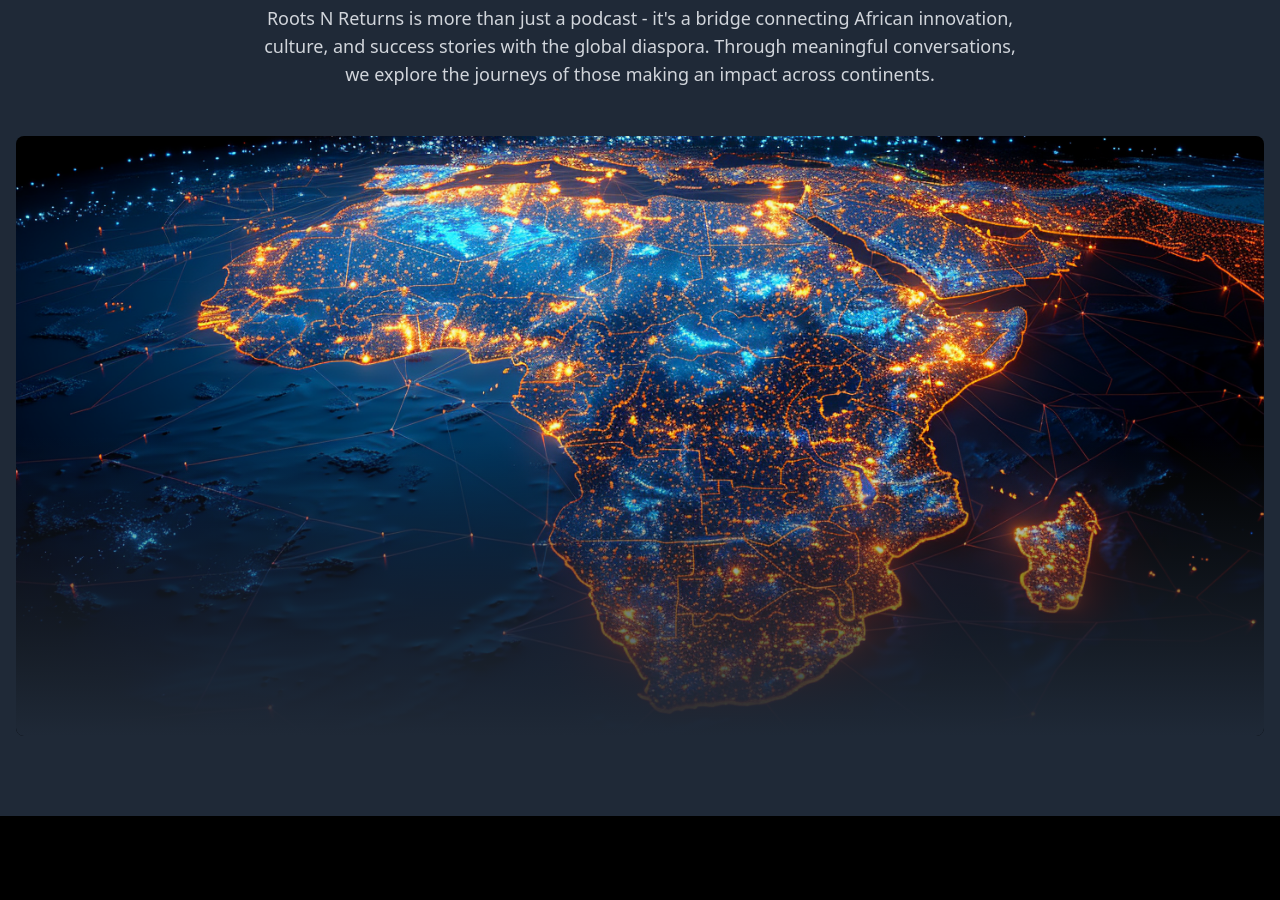
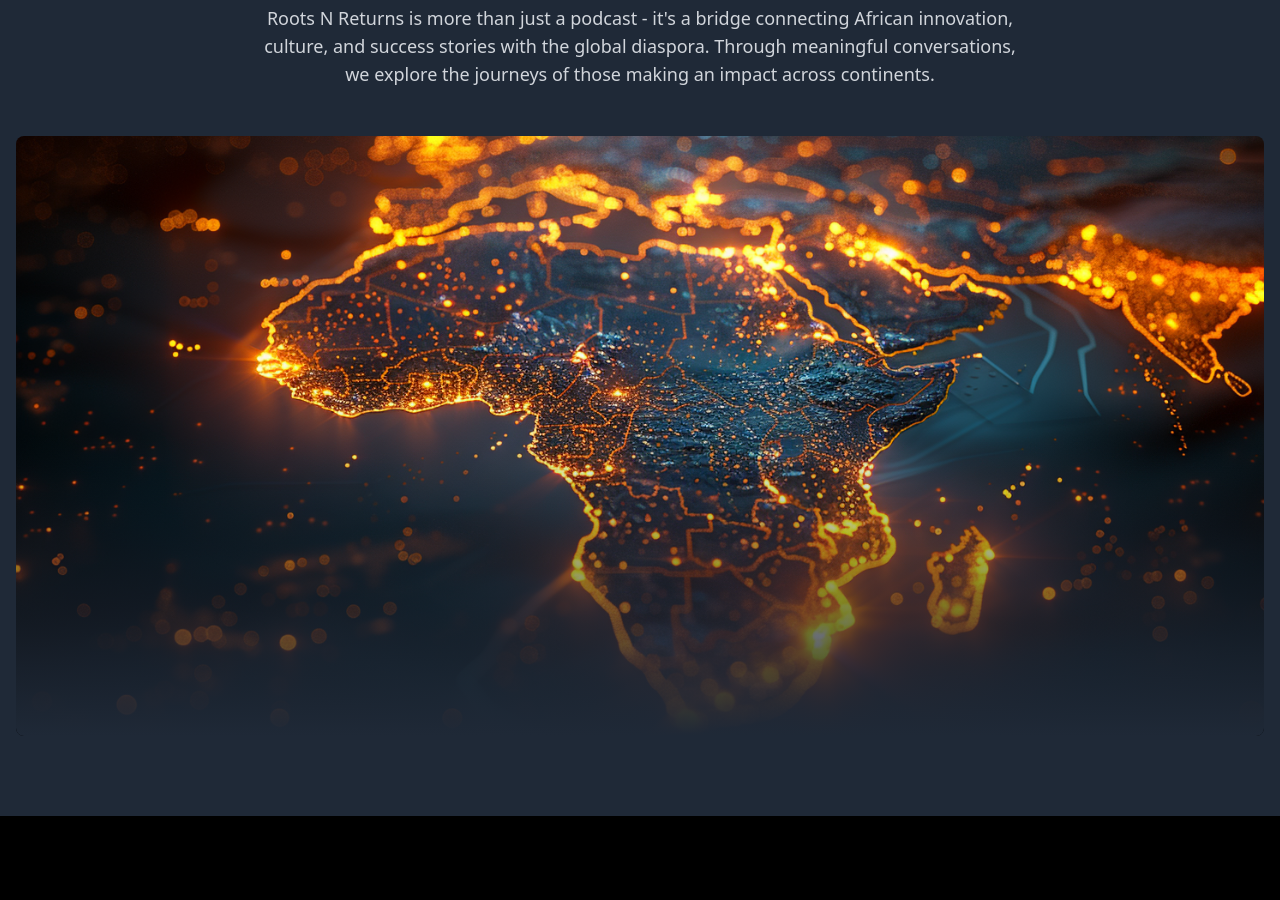
Before and after one commit to rootsnreturns/cultural-symphony-8af84419, a React (Vite) app: page / in a window 1280 px wide. Shown: the part 940-1840 px from the top of the page. Built offline with nearby package versions, Linux system fonts and the light colour scheme.

Commit message:
Update image in About component
Replaced the image in the About component with a new one as per the request.
[skip gpt_engineer]

```diff
--- a/src/components/About.tsx
+++ b/src/components/About.tsx
@@ -8,7 +8,7 @@ const About = () => {
         </p>
         <div className="relative h-[400px] md:h-[600px] rounded-lg overflow-hidden">
           <img
-            src="/lovable-uploads/0d377d1f-5770-4576-b731-9893739cf816.png"
+            src="/lovable-uploads/051b5c2a-cb4f-4394-83a8-1850f36ebb3c.png"
             alt="African connectivity map"
             className="absolute inset-0 w-full h-full object-cover"
           />
```
Also changed, not shown: public/lovable-uploads/051b5c2a-cb4f-4394-83a8-1850f36ebb3c.png (added).
